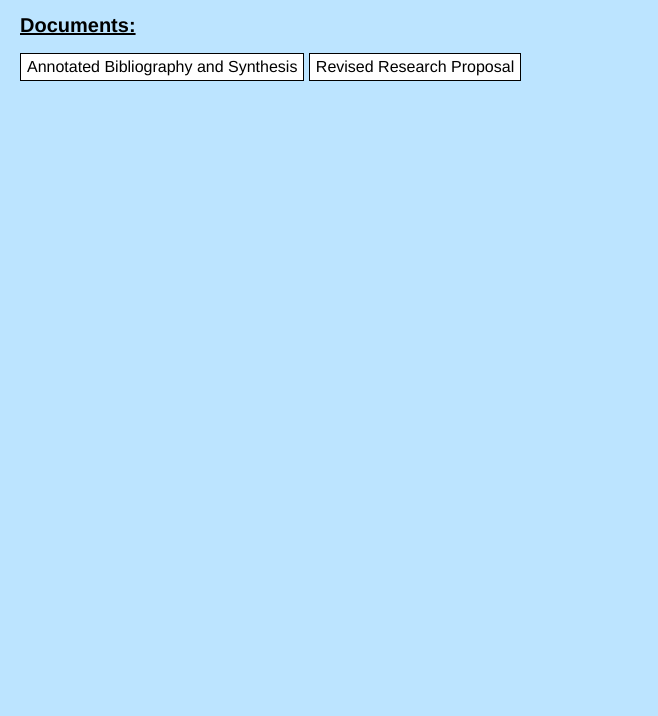
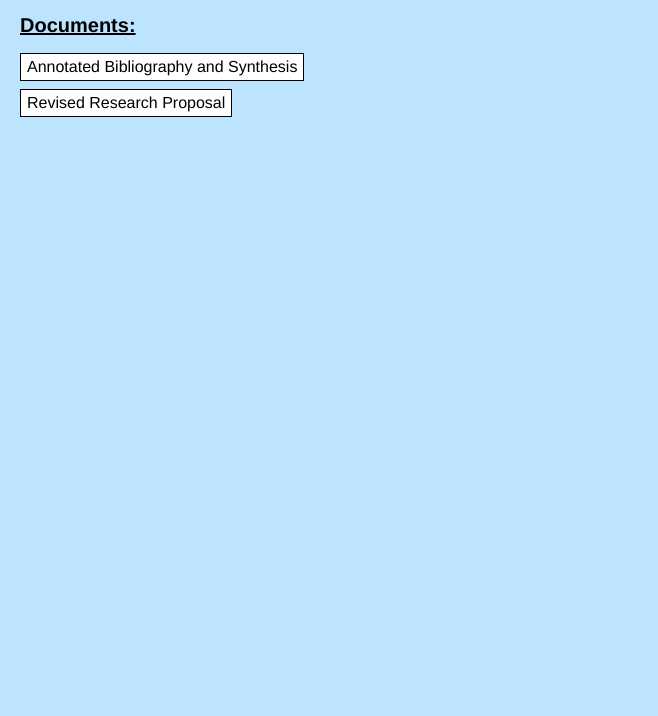
Before and after one commit to jcoolrace/enc-1102-site, a plain HTML site: page index.html in a window 1280 px wide. Shown: the part 84-800 px from the top of the page, without its empty margins (0-658 px from the left). Drawn offline with Linux system fonts and the light colour scheme.

Commit message:
Adjust css for vertically stacked buttons

```diff
--- a/css/main.css
+++ b/css/main.css
@@ -25,11 +25,13 @@ body {
 }
 
 #content button {
+  display: block;
   font-size: 12pt;
   background-color: #FFFFFF;
   border: 1px solid black;
   color: #000000;
   padding: 4px 6px 4px 6px;
+  margin: 8px 0 8px 0;
   transition: color 0.2s, background-color 0.2s;
 }
 
@@ -38,3 +40,7 @@ body {
   background-color: #000000;
   transition: 0.2s;
 }
+
+a {
+  text-decoration: none;
+}
```
